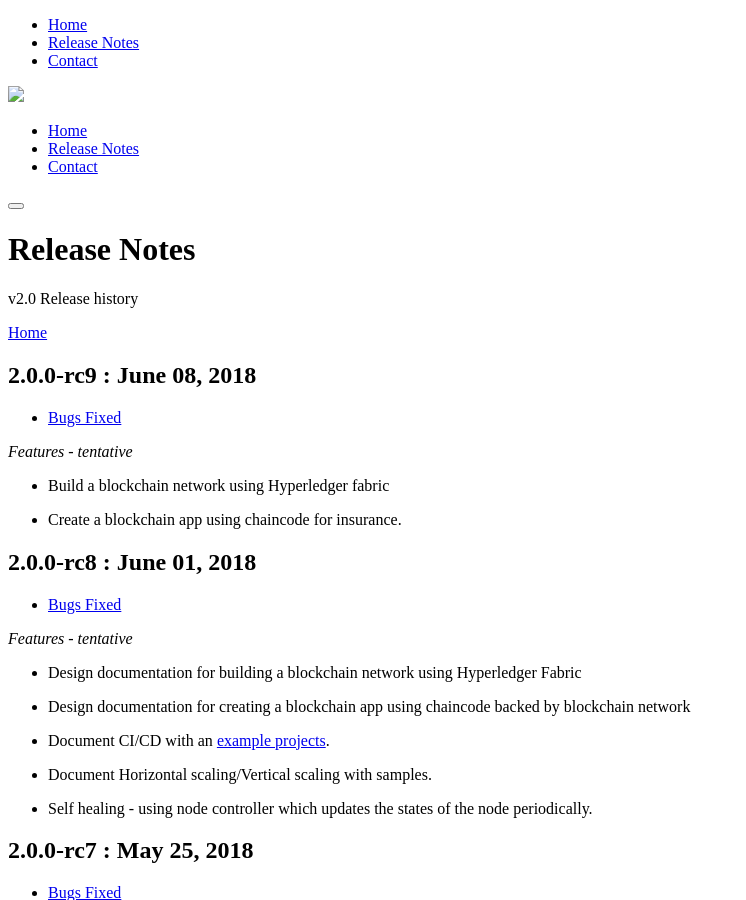
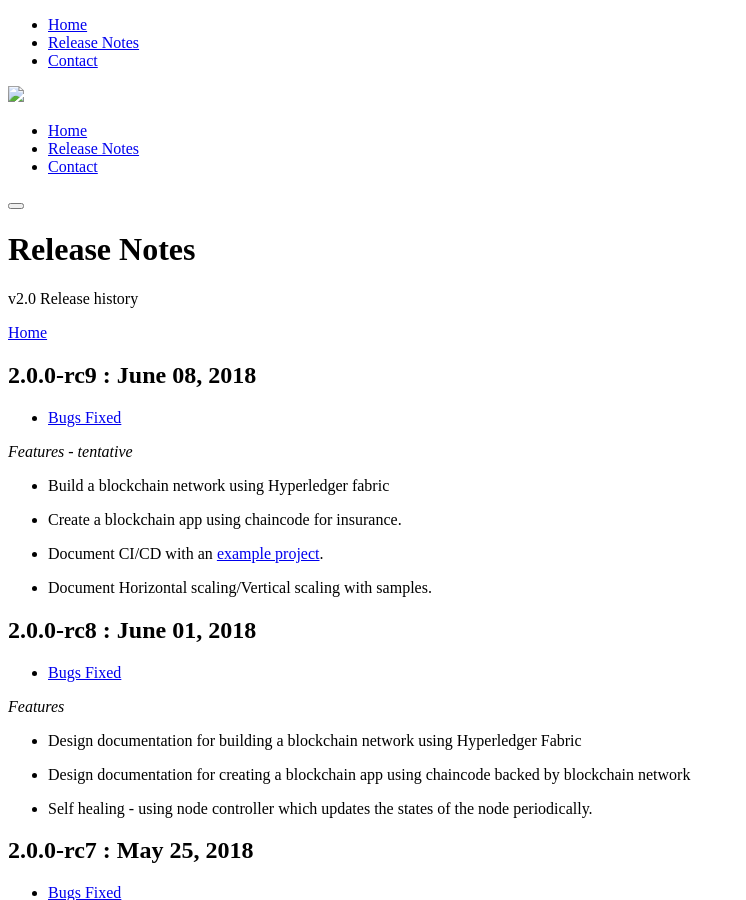
Before and after one commit to rioos2/www.megam.io, a Jekyll site: the page built from release_notes/index.md, in a window 1280 px wide and 900 px high. Shown: the whole window, without its empty margins (0-746 px from the left). Built offline with Jekyll 4.4.1, drawn with Linux system fonts in a browser that asks for light colours; nearby versions of some CDN libraries; library files that are not in the unit come from our copies.

Commit message:
Changed releasenotes, index

```diff
--- a/release_notes/index.md
+++ b/release_notes/index.md
@@ -28,20 +28,20 @@ page_nav:
 
 - Create a blockchain app using chaincode for insurance.
 
+- Document CI/CD with an [example project](https://github.com/rioadvancement/blockchain-demo).
+
+- Document Horizontal scaling/Vertical scaling with samples.
+
 
 ## 2.0.0-rc8 : June 01, 2018
 
 - [Bugs Fixed](https://gitlab.com/groups/rioos/-/milestones/200rc8?title=2.0.0.rc8){:target="_blank"}
 
-*Features - tentative*
+*Features*
 
 - Design documentation for building a blockchain network using Hyperledger Fabric
 
 - Design documentation for creating a blockchain app using chaincode backed by blockchain network
-
-- Document CI/CD with an [example projects](https://github.com/rioadvancement/blockchain-demo).
-
-- Document Horizontal scaling/Vertical scaling with samples.
 
 - Self healing - using node controller which updates the states of the node periodically.
 
```
Also changed, not shown: index.md (+1 -1 lines), 1 other file.
